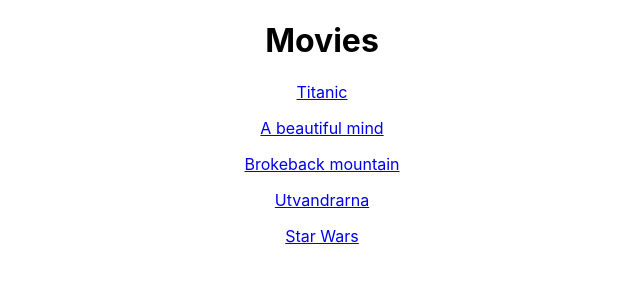
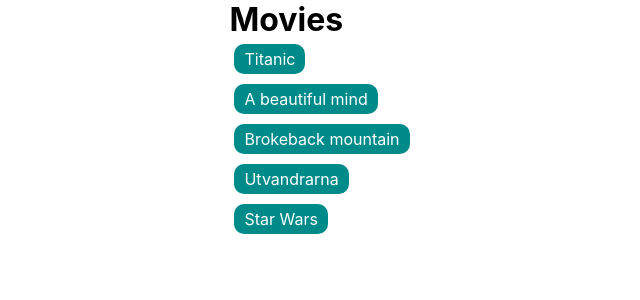
Before and after one commit to annieembrink/theReactCase, a React (Create React App) app in the folder cinema/: page / in a window 1280 px wide. Shown: the top 300 px of the page, without its empty margins (318-958 px from the left). Built offline with nearby package versions, Linux system fonts and the light colour scheme.

Commit message:
some-things-work

```diff
--- a/cinema/src/App.css
+++ b/cinema/src/App.css
@@ -1,38 +1,38 @@
-.App {
-  text-align: center;
+* {
+  margin: 0;
+  padding: 0;
+  box-sizing: border-box;
 }
 
-.App-logo {
-  height: 40vmin;
-  pointer-events: none;
+.App {
+  width: 100vw;
+  height: 100vh;
+  display: flex;
+  justify-content: center;
+
 }
 
-@media (prefers-reduced-motion: no-preference) {
-  .App-logo {
-    animation: App-logo-spin infinite 20s linear;
-  }
+.movieLinks, .timeLinks {
+  display: inline-block;
+  text-decoration: none;
+  background-color: darkcyan;
+  margin: 5px;
+  padding: 5px 10px;
+  border-radius: 10px;
 }
 
-.App-header {
-  background-color: #282c34;
-  min-height: 100vh;
-  display: flex;
-  flex-direction: column;
-  align-items: center;
-  justify-content: center;
-  font-size: calc(10px + 2vmin);
+.linkStyle {
+  text-decoration: none;
   color: white;
 }
 
-.App-link {
-  color: #61dafb;
+/* .seatContainer {
+  display: flex;
+  flex-direction: row;
+} */
+
+.oneSeat {
+
+  border: 1px solid black;
+  margin: 5px;
 }
-
-@keyframes App-logo-spin {
-  from {
-    transform: rotate(0deg);
-  }
-  to {
-    transform: rotate(360deg);
-  }
-}
--- a/cinema/src/App.js
+++ b/cinema/src/App.js
@@ -11,7 +11,7 @@
   const [objects, setObjects] = useState([]);
   const [chosenMovie, setChosenMovie] = useState([]);
   const [chosenTime, setChosenTime] = useState([]);
-  const [checkedSeat, setCheckedSeat] = useState([]);
+  const [chosenSeats, setChosenSeats] = useState([]);
 
   useEffect(() => {
     fetch('data.json')
@@ -24,44 +24,43 @@
     new Set(objects.map(item => item.movie))
   )
 
-  const chooseMovie = (e) => {
-    e.preventDefault();
-    const chosenMovieObjects = objects.filter(movie => movie.movie === e.target.innerHTML)
-    console.log(chosenMovieObjects)
-    setChosenMovie(chosenMovieObjects)
-  }
+  // const chooseMovie = (e) => {
+  //   e.preventDefault();
+  //   const chosenMovieObjects = objects.filter(movie => movie.movie === e.target.innerHTML)
+  //   console.log(chosenMovieObjects)
+  //   setChosenMovie(chosenMovieObjects)
+  // }
 
-  const chooseTime = (e) => {
-    e.preventDefault();
-    const chosenTimeObject = chosenMovie.filter(movie => movie.time === e.target.innerHTML)
-    setChosenTime(chosenTimeObject)
+  // const chooseTime = (e) => {
+  //   e.preventDefault();
+  //   const chosenTimeObject = chosenMovie.filter(movie => movie.time === e.target.innerHTML)
+  //   setChosenTime(chosenTimeObject)
 
-    const areSeatsAvailable = chosenTimeObject.map(seats => {
-        return seats.seats.map(seat => seat.availability)
-      })
-      setCheckedSeat(areSeatsAvailable)
-  }
+  //   const areSeatsAvailable = chosenTimeObject.map(seats => {
+  //       return seats.seats.map(seat => seat.availability)
+  //     })
+  //     setCheckedSeat(areSeatsAvailable)
+  // }
 
-  const clickedInput = (e) => {
-    e.preventDefault();
-  }
+  // const clickedInput = (e) => {
+  //   e.preventDefault();
+  // }
 
-  const submitSeats = (e) => {
-      e.preventDefault();
-      console.log(e.target)
-  }
+  // const submitSeats = (e) => {
+  //     e.preventDefault();
+  //     console.log(e.target)
+  // }
 
-  console.log('chosenMovies', chosenMovie)
-  console.log('chosenTime', chosenTime)
-  console.log('available', checkedSeat.map(el => console.log(el[4])))
+console.log('chosentime', chosenTime)
+
   return (
     <div className="App">
       <Routes>
-        <Route path ="/" element={ <Movies objects={objects} movies={uniqueMovies} setChosenMovie={setChosenMovie} chooseMovie={chooseMovie}/> }/>
+        <Route path ="/" element={ <Movies objects={objects} movies={uniqueMovies} setChosenMovie={setChosenMovie}/> }/>
         <Route path ="/time" element={ <Time chosenMovie={chosenMovie}/> }/>
         <Route path ="/time/:title" element={ <Time chosenMovie={chosenMovie} setChosenTime={setChosenTime}/> }/>
         <Route path ="/seats" element={ <Seats/> }/>
-        <Route path ="/seats/:time" element={ <Seats/> }/>
+        <Route path ="/seats/:time" element={ <Seats chosenTime={chosenTime} setChosenSeats={setChosenSeats}/> }/>
         <Route path ="/confirmation" element={ <Confirmation/> }/>
       </Routes>
     </div>
--- a/cinema/src/pages/Movies.jsx
+++ b/cinema/src/pages/Movies.jsx
@@ -2,10 +2,9 @@
 
 function Movies(props) {
 
-    const uniqueMovies = Array.from(
-        new Set(props.objects.map(item => item.movie))
-      )
-
+    // const uniqueMovies = Array.from(
+    //     new Set(props.objects.map(item => item.movie))
+    //   )
 
     const chosenObjects = (clickedMovie) => {
         const theChosenObjects = props.objects.filter(movie => movie.movie === clickedMovie)
@@ -16,8 +15,11 @@
         <div>
             <h1>Movies</h1>
 
-            {props.movies.map(m => <p onClick={() => props.setChosenMovie(chosenObjects(m))}><Link to={`/time/${m}`}>{m}</Link></p>)}
+            {props.movies.map(m => <Link className='linkStyle' to={`/time/${m}`}><div className='movieFlex' onClick={() => props.setChosenMovie(chosenObjects(m))}><p className='movieLinks'>{m}</p></div></Link>)}
+
+            {/* {props.movies.map(m => <div className='movieFlex'><p className='movieLinks' onClick={() => props.setChosenMovie(chosenObjects(m))}><Link className='linkStyle' to={`/time/${m}`}>{m}</Link></p></div>)} */}
         </div>
+
     )
 }
 
--- a/cinema/src/pages/Seats.jsx
+++ b/cinema/src/pages/Seats.jsx
@@ -1,10 +1,23 @@
 import { Link } from 'react-router-dom';
 
 function Seats(props) {
+
     return (
         <div>
             <h1>Seats</h1>
 
+            {props.chosenTime.map((theMovie) => (
+                <div className='theSeats'>
+                    <form>
+                        {theMovie.seats.map((seat) => (
+                            <div className='seatContainer'>
+                                <div className='oneSeat'>{seat.availability ? 'true' : 'false'}</div>
+
+                            </div>
+                        ))}
+                    </form>
+                </div>
+            ))}
         </div>
     )
 }
--- a/cinema/src/pages/Time.jsx
+++ b/cinema/src/pages/Time.jsx
@@ -1,11 +1,16 @@
 import { Link } from 'react-router-dom';
 
 function Time(props) {
+
+    const chosenTime = (clickedTime) => {
+        const chosenTimeObject = props.chosenMovie.filter(movie => movie.time === clickedTime)
+        return chosenTimeObject
+    }
     return (
         <div>
             <h1>Time</h1>
-            {/* <p>{props.chosenMovie}</p> */}
-            {props.chosenMovie.map(m => <p onClick={() => props.setChosenTime(m.time)}><Link to={`/seats/${m.time}`}>{m.time}</Link></p>)}
+
+            {props.chosenMovie.map(m => <Link className='linkStyle' to={`/seats/${m.time}`}><div className='timeFlex'><p className='timeLinks' onClick={() => props.setChosenTime(chosenTime(m.time))}>{m.time}</p></div></Link>)}
 
         </div>
     )
```
